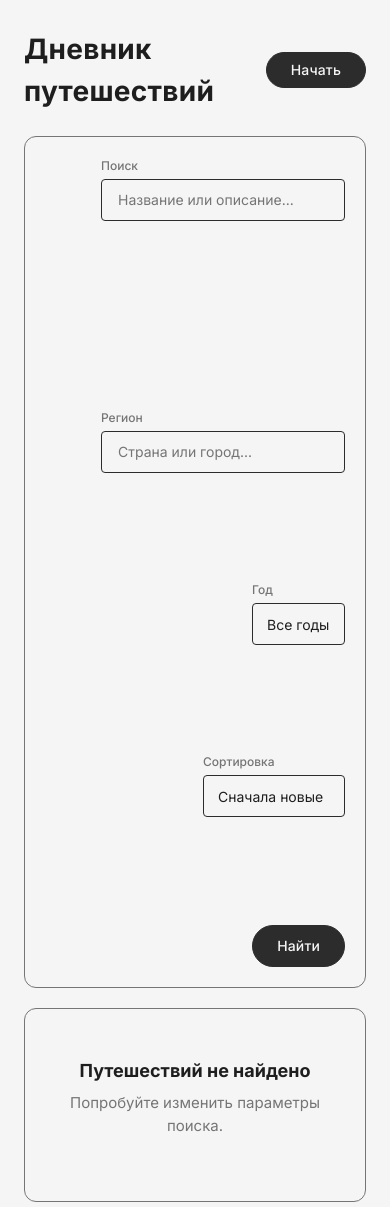
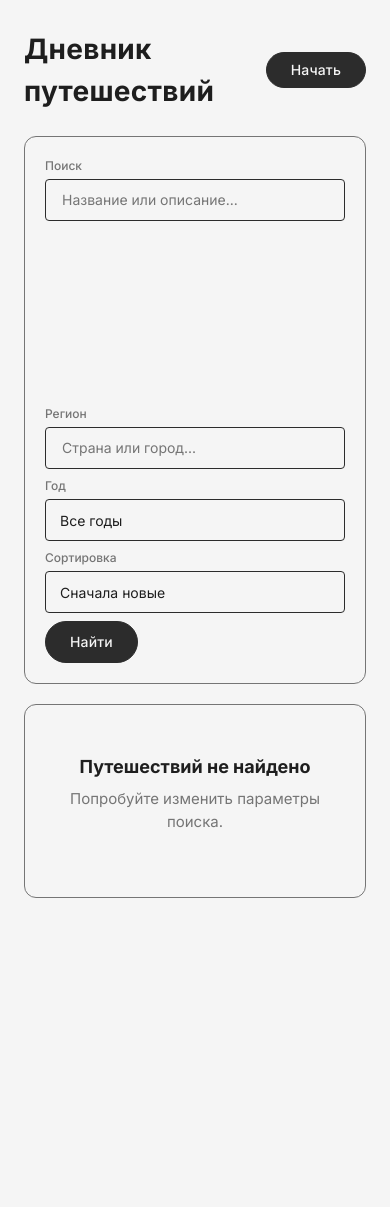
Before and after one commit to Korrrod/Practice4, a Django app: page / in a window 390 px wide. Shown: the part 64-1271 px from the top of the page. After the commit the page ends 962 px from the top, so only its background shows below. Run offline with Django 5.2, Linux system fonts and the light colour scheme; data that the repository does not hold is empty.

Commit message:
Fix mobile filter layout: column, left-aligned, compact spacing

```diff
--- a/travel-Django/static/css/style.css
+++ b/travel-Django/static/css/style.css
@@ -588,5 +588,20 @@ form button[type="submit"]:hover { opacity: 0.85; }
 @media (max-width: 768px) {
     .detail-layout { grid-template-columns: 1fr; }
     .travels-grid { grid-template-columns: 1fr; }
-    .filter-row { flex-direction: column; }
+    .filter-row {
+        flex-direction: column;
+        align-items: flex-start;
+        gap: 8px;
+    }
+    .filter-item {
+        flex: none;
+        width: 100%;
+    }
+    .filter-actions {
+        width: 100%;
+        align-items: flex-start;
+    }
+    .filter-actions .btn {
+        width: auto;
+    }
 }
```
